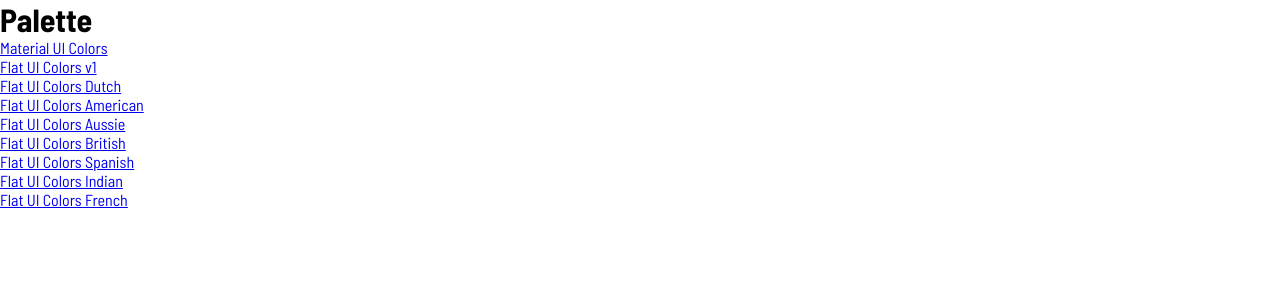
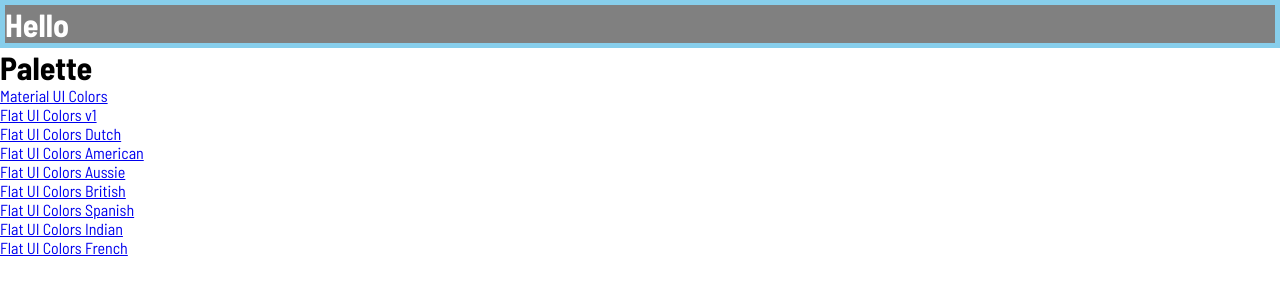
Before and after one commit to shahreaz0/shade, a React (Vite) app: page / in a window 1280 px wide. Shown: the top 300 px of the page. Built offline with nearby package versions, Linux system fonts and the light colour scheme.

Commit message:
Style with withStyles HOC

```diff
--- a/package.json
+++ b/package.json
@@ -11,6 +11,7 @@
   "dependencies": {
     "@material-ui/core": "^4.12.3",
     "@material-ui/icons": "^4.11.2",
+    "@material-ui/styles": "^4.11.4",
     "chroma-js": "^2.1.2",
     "rc-slider": "^9.7.2",
     "react": "^17.0.0",
--- /dev/null
+++ b/src/components/MiniPalette.jsx
@@ -0,0 +1,21 @@
+import React from "react";
+import { withStyles } from "@material-ui/core/styles";
+
+const styles = {
+	main: {
+		backgroundColor: "gray",
+		color: "white",
+		border: "5px solid skyblue",
+	},
+};
+
+const MiniPalette = (props) => {
+	const { classes } = props;
+	return (
+		<div className={classes.main}>
+			<h1>Hello</h1>
+		</div>
+	);
+};
+
+export default withStyles(styles)(MiniPalette);
--- a/src/components/PaletteList.jsx
+++ b/src/components/PaletteList.jsx
@@ -1,16 +1,20 @@
 import React from "react";
 import { Link } from "react-router-dom";
+
+// components
+import MiniPalette from "./MiniPalette";
 
 const PaletteList = (props) => {
 	const { palettes } = props;
 
-	const palettesLinks = palettes.map((palette) => (
-		<p>
+	const palettesLinks = palettes.map((palette, key) => (
+		<p key={key}>
 			<Link to={`/palette/${palette.id}`}>{palette.paletteName}</Link>
 		</p>
 	));
 	return (
 		<div>
+			<MiniPalette />
 			<h1>Palette</h1>
 			{palettesLinks}
 		</div>
```
Also changed, not shown: 1 other file (tests, documents, lock files or other folders).
